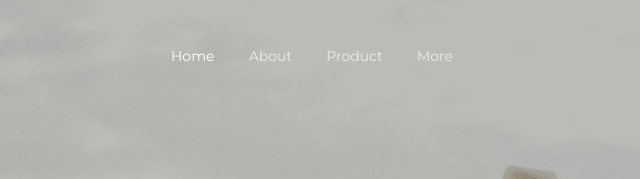
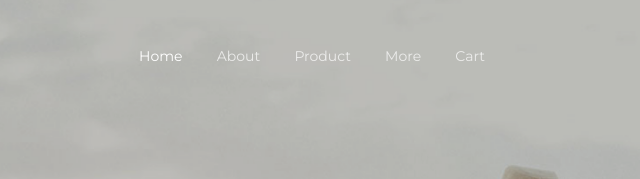
Before and after one commit to wegotour/dashboard, a plain HTML site: page index.html in a window 1280 px wide. Shown: the top 179 px of the page, 328-968 px from the left. Drawn offline with nearby package versions, Linux system fonts and the light colour scheme; a web font is replaced by a local one.

```diff
--- a/index.html
+++ b/index.html
@@ -58,6 +58,7 @@
 							<li><a href="about.html">About</a></li>
 							<li><a href="#product">Product</a></li>
 							<li><a href="information.html">More</a></li>
+							<li><a href="#">Cart</a></li>
 						</ul>
 					</div>
 					<div class="col-6 col-lg-3 text-lg-end">
```
